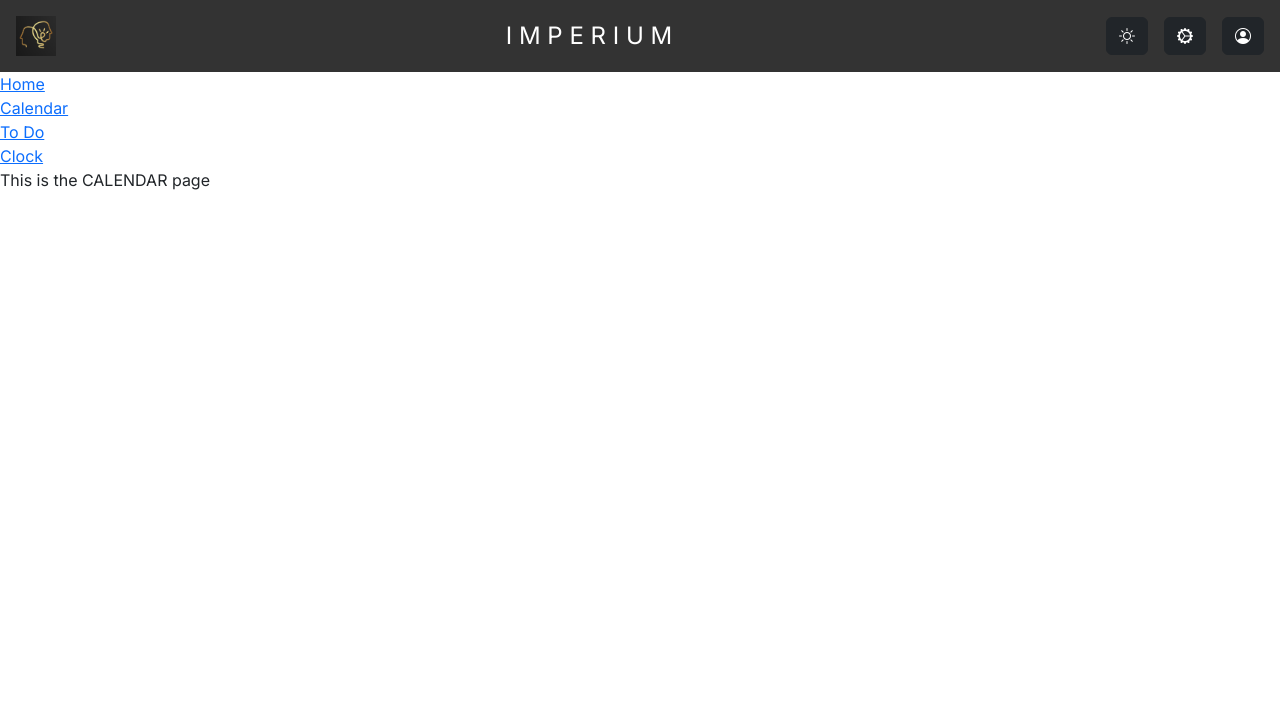
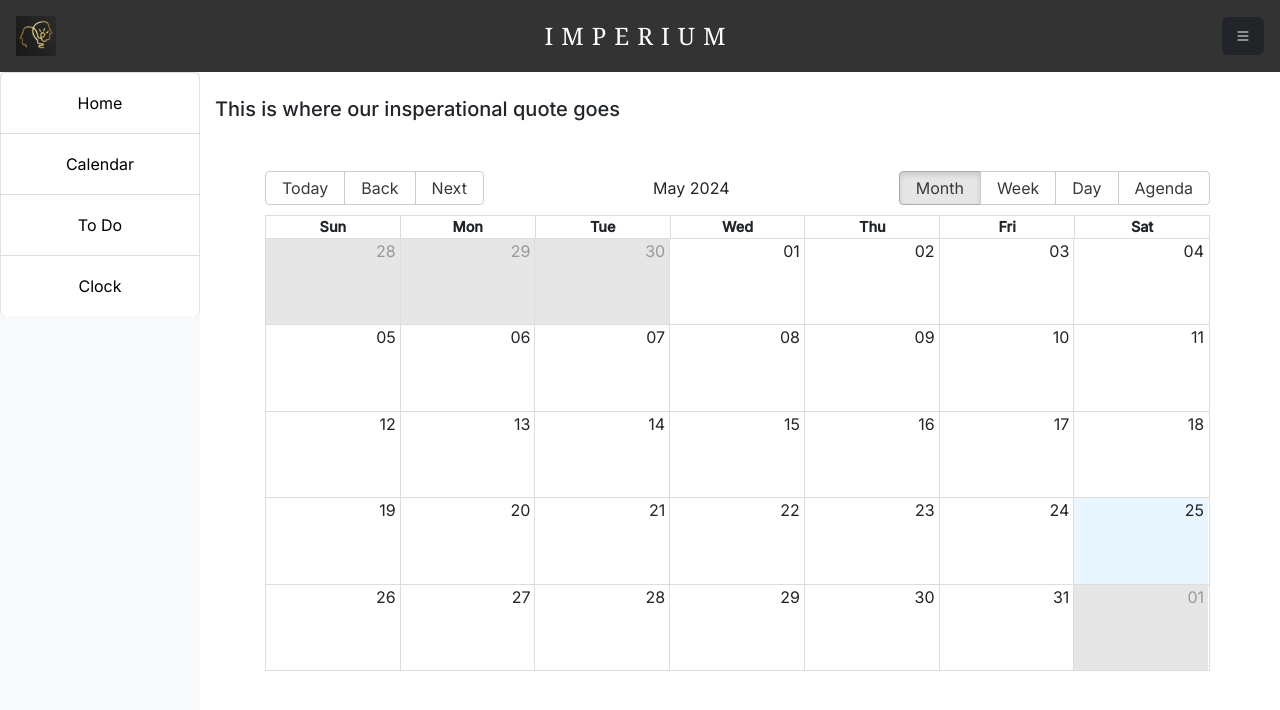
Before and after one commit to Sorbies/calendar-app, a Next.js app in the folder frontend/task-manager/: page /calendar in a window 1280 px wide. Shown: the top 710 px of the page. Built offline with nearby package versions, Linux system fonts and the light colour scheme.

Commit message:
cleaned up header, updated sidebar, and calendar

```diff
--- a/frontend/task-manager/src/app/(pages)/calendar/page.js
+++ b/frontend/task-manager/src/app/(pages)/calendar/page.js
@@ -1,9 +1,40 @@
 'use client'
+import { Calendar, momentLocalizer } from 'react-big-calendar';
+import moment from 'moment';
+import 'react-big-calendar/lib/css/react-big-calendar.css';
+
+const localizer = momentLocalizer(moment);
 
 export default function Page() {
+    // Dummy event data
+    const events = [
+      {
+        title: 'Event 1',
+        start: new Date(2024, 3, 20), // April 20, 2024
+        end: new Date(2024, 3, 22), // April 22, 2024
+      },
+      {
+        title: 'Event 2',
+        start: new Date(2024, 3, 25), // April 25, 2024
+        end: new Date(2024, 3, 27), // April 27, 2024
+      },
+    ];
+
     return (
-        <>
-            This is the CALENDAR page
-        </>
+      <>
+        <div style={{textAlign:'left'}}>
+            <h5>This is where our insperational quote goes</h5>
+        </div>
+
+        <div style={{ height: 500 }}>
+          <Calendar
+            localizer={localizer}
+            events={events}
+            startAccessor="start"
+            endAccessor="end"
+            style={{ margin: '50px' }}
+          />
+        </div>
+      </>
     );
-}
+  }
--- a/frontend/task-manager/src/app/Header.js
+++ b/frontend/task-manager/src/app/Header.js
@@ -3,18 +3,22 @@ import Image from "next/image";
 import Logo from "./squareLogo.png";
 import styles from "./Header.module.css";
 import { Button } from "react-bootstrap";
+import 'bootstrap/dist/js/bootstrap.bundle';
+
 
 export default function Header() {
   return (
     <header className={styles.header}>
       <div className={styles.logo}>
-         <Image src={Logo} alt="Logo" width={40} height={40} />
+         <Image src={Logo} alt="Logo" width={40} height={40}/>
       </div>
-      <div className={styles.title}>I M P E R I U M</div>
-      <div className={styles.buttons}>
+      <div className={styles.title}>IMPERIUM</div>
+      {/* <div className={styles.buttons}>
+        <Button variant="dark">
+          <i className="bi bi-box-arrow-right"></i>
+        </Button>
         <Button variant="dark">
           <i className="bi bi-brightness-high"></i>
-          {/* we should add functionality where when clicked, it changes icon to "bi bi-brightness-high-fill" */}
         </Button>
         <Button variant="dark">
           <i className="bi bi-gear-wide-connected"></i>
@@ -22,7 +26,21 @@ export default function Header() {
         <Button variant="dark">
           <i className="bi bi-person-circle"></i>
         </Button>
-      </div>
+      </div> */}
+
+      <div className={styles.buttons}>
+        <Button variant="dark" data-bs-toggle="dropdown" aria-expanded="false">
+          <i className="bi bi-list"></i>
+        </Button>
+      <ul className="dropdown-menu">
+        <li><a className="dropdown-item" href="#">Dark Mode</a></li>
+        <li><a className="dropdown-item" href="#">Account</a></li>
+        <li><a className="dropdown-item" href="#">Settings</a></li>
+        <li><hr className="dropdown-divider"></hr></li>
+        <li><a className="dropdown-item" href="#">Sign Out</a></li>
+          {/* <Link href="/welcome" className={styles.link}></Link> */}
+      </ul>
+    </div>
     </header>
   );
 }
--- a/frontend/task-manager/src/app/Header.module.css
+++ b/frontend/task-manager/src/app/Header.module.css
@@ -2,17 +2,20 @@
     display: flex;
     justify-content: space-between;
     align-items: center;
-    background-color: #333; /* Dark background color */
-    color: white; /* Text color */
+    background-color: #333;
+    color: white;
     padding: 1rem;
   }
 
   .logo {
-    margin-right: 1rem; /* Add some space between logo and title */
+    margin-right: 0;
   }
 
   .title {
     font-size: 1.5rem;
+    margin: 0 auto;
+    font-family: Georgia, 'Times New Roman', Times, serif;
+    letter-spacing: 8px;
   }
 
   .buttons {
@@ -21,8 +24,8 @@
   }
 
   .button {
-    background-color: #555; /* Darker button color */
-    color: white; /* Button text color */
+    background-color: #555;
+    color: white;
     padding: 0.5rem 1rem;
     border: none;
     border-radius: 0.25rem;
@@ -30,5 +33,5 @@
   }
 
   .button:hover {
-    background-color: #777; /* Darker color on hover */
+    background-color: #777;
   }
--- a/frontend/task-manager/src/app/components/sidebar.js
+++ b/frontend/task-manager/src/app/components/sidebar.js
@@ -6,11 +6,21 @@ import styles from "./sidebar.module.css"
 
 export default function Sidebar() {
     return (
-        <>
-            <Link className={styles.block} href="/">Home</Link>
-            <Link className={styles.block} href="/calendar">Calendar</Link>
-            <Link className={styles.block} href="/todo">To Do</Link>
-            <Link className={styles.block} href="/clock">Clock</Link>
-        </>
+        <div className={styles.sidebar}>
+            <ul className={`list-group ${styles.list}`}>
+                <li className={`list-group-item ${styles.item}`}>
+                    <Link href="/" className={styles.link}>Home</Link>
+                </li>
+                <li className={`list-group-item ${styles.item}`}>
+                    <Link href="/calendar" className={styles.link}>Calendar</Link>
+                </li>
+                <li className={`list-group-item ${styles.item}`}>
+                    <Link href="/todo" className={styles.link}>To Do</Link>
+                </li>
+                <li className={`list-group-item ${styles.item}`}>
+                    <Link href="/clock" className={styles.link}>Clock</Link>
+                </li>
+            </ul>
+        </div>
     );
 }
--- a/frontend/task-manager/src/app/components/sidebar.module.css
+++ b/frontend/task-manager/src/app/components/sidebar.module.css
@@ -1,3 +1,38 @@
-.block {
+.sidebar {
+    position: absolute;
+    top: 100px;
+    left: 0;
+    width: 200px;
+    height: calc(100vh - 100px);
+    background-color: #f8f9fa;
+}
+
+.list {
+    padding: 0;
+    margin: 0;
+}
+
+.item {
+    border-bottom: 1px solid #ddd;
+    text-align: center;
+}
+
+.item:last-child {
+    border-bottom: none;
+}
+
+.link {
     display: block;
+    padding: 10px 0;
+    text-decoration: none;
+    color: #000;
 }
+
+.link.active {
+    background-color: #007bff;
+    color: #fff;
+}
+
+.link:hover {
+    background-color: #e9ecef;
+}
--- a/frontend/task-manager/src/app/layout.js
+++ b/frontend/task-manager/src/app/layout.js
@@ -21,9 +21,13 @@ export default function RootLayout({ children }) {
         <link rel="stylesheet" href="https://fonts.googleapis.com/css2?family=Inter:wght@400;500&display=swap" />
       </Head>
 
-      <Header />
-      <Sidebar />
-      {children}
+      <div style={{ position: 'relative' }}>
+        <Header />
+        <div style={{ position: 'absolute', top: '-28px', left: 0 }}>
+          <Sidebar />
+        </div>
+        <div style={{ marginLeft: '215px', paddingTop: '25px', paddingRight: '20px' }}>{children}</div>
+      </div>
     </html>
   );
 }
```
